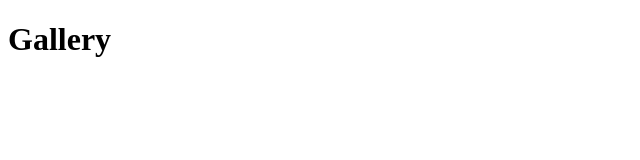
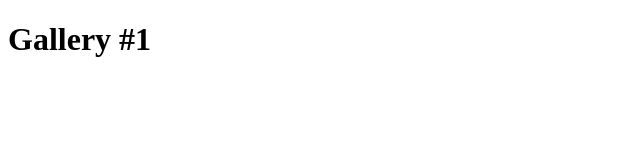
Before and after one commit to Natttdab12/zad1, a plain HTML site: page gallery.htm in a window 1280 px wide. Shown: the full height of the page, 0-640 px from the left. Drawn offline with Linux system fonts and the light colour scheme.

Commit message:
add gallery title

```diff
--- a/gallery.htm
+++ b/gallery.htm
@@ -6,6 +6,6 @@
     <title>Document</title>
   </head>
   <body>
-    <h1>Gallery</h1>
+    <h1>Gallery #1</h1>
   </body>
 </html>
```
